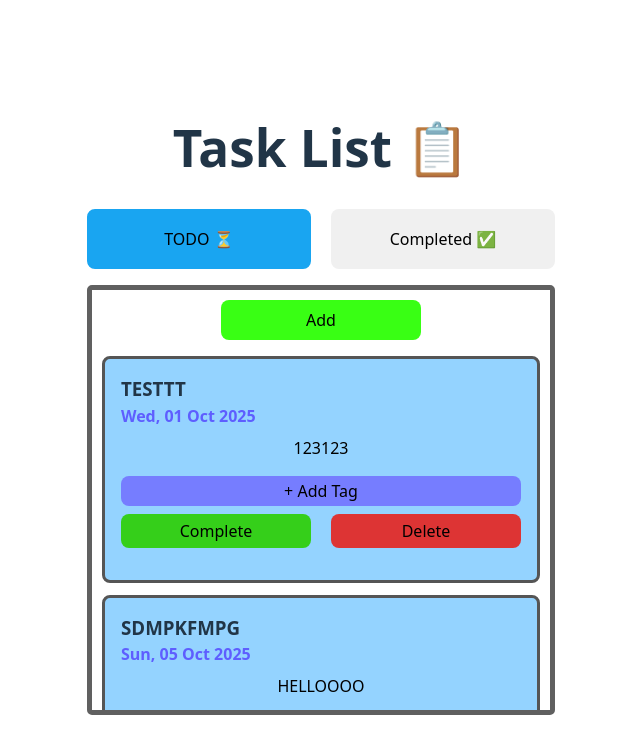
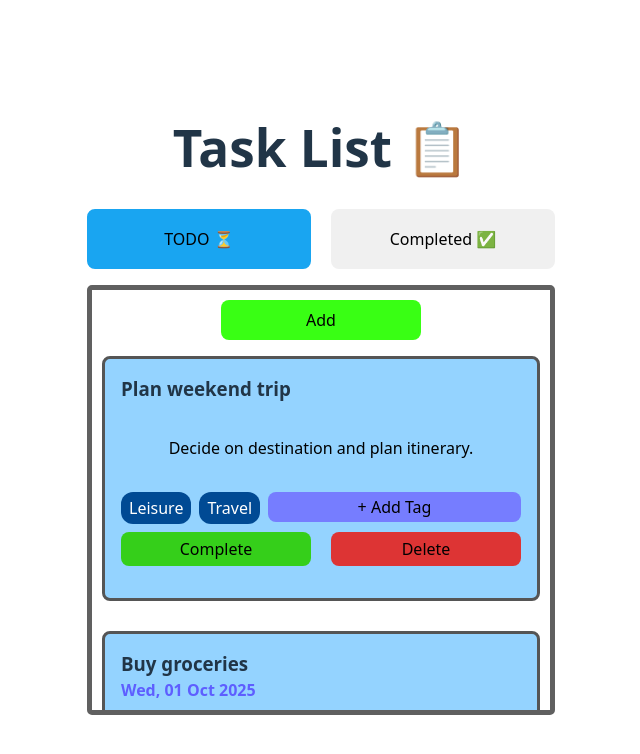
Before and after one commit to RiddhRam/YURS-GUI-Task, a React (Vite) app: page / in a window 1280 px wide. Shown: the top 754 px of the page, without its empty margins (319-959 px from the left). Built offline with nearby package versions, Linux system fonts and the light colour scheme.

Commit message:
Final touches

```diff
--- a/src/App.css
+++ b/src/App.css
@@ -147,7 +147,7 @@ li {
   border: 3px solid #ccc;
   border-radius: 8px;
   padding: 16px;
-  margin-bottom: 12px;
+  margin-bottom: 30px;
   list-style-type: none;
   max-width: 400px;
 }
--- a/src/components/TaskList.tsx
+++ b/src/components/TaskList.tsx
@@ -7,46 +7,46 @@ export function TaskList({ viewToDoScreen }: { viewToDoScreen: boolean }) {
 
   const [toDoTasks, setToDoTasks] = useState<TaskListData[]>([
     {
-      name: "TESTTT",
-      description: "123123",
+      name: "Buy groceries",
+      description: "Pick up milk and fruits from the store.",
       date: new Date("2025-10-01"),
-      tags: [],
+      tags: ["Shopping", "Errands"],
       completed: false,
     },
     {
-      name: "DFMPSGSERS",
-      description: "ADFDSGDSG",
+      name: "Submit project report",
+      description: "Finalize and submit the project report.",
       date: new Date("2025-10-03"),
-      tags: [],
+      tags: ["Homework", "School", "Urgent"],
       completed: true,
     },
     {
-      name: "SDMPKFMPG",
-      description: "HELLOOOO",
+      name: "Complete math homework",
+      description: "Finish exercises from chapters 5.",
       date: new Date("2025-10-05"),
-      tags: ["Homework"],
+      tags: ["Homework", "School"],
       completed: false,
     },
     {
-      name: "NOSOGNSGSD",
-      description: "Hello world",
+      name: "Clean the living room",
+      description: "Vacuum the carpet.",
       date: new Date("2025-10-01"),
-      tags: ["Homework"],
+      tags: ["Chores", "Home"],
       completed: true,
     },
     {
-      name: "SDMFPPSGR",
-      description: "DSDGDSMGSDP",
+      name: "Car maintenance",
+      description: "Get the oil changed.",
       date: new Date("2025-10-05"),
-      tags: ["Chores", "Car", "Idk"],
+      tags: ["Car", "Maintenance"],
       completed: true,
     },
     {
-      name: "SDMFPPSGRksfalaksf",
-      description: "DSDGDSMfsajksfafsDP",
+      name: "Plan weekend trip",
+      description: "Decide on destination and plan itinerary.",
       date: undefined,
-      tags: ["Chores", "Car"],
-      completed: true,
+      tags: ["Leisure", "Travel"],
+      completed: false,
     },
   ])
 
--- a/src/components/TaskListItem.tsx
+++ b/src/components/TaskListItem.tsx
@@ -23,7 +23,7 @@ export function TaskListItem({ name, description, date, tags, completed, onDelet
         {/* Trim the time, just keep the date*/}
         <span id={"due-date"}> {date ? date.toUTCString().substring(0, date.toUTCString().length - 13) : ''}</span>
       </div>
-      <p style={{ marginTop: '8px', whiteSpace: 'normal', wordBreak: 'break-word' }}>{description}</p>
+      <p style={{ padding: '16px', whiteSpace: 'normal', wordBreak: 'break-word' }}>{description}</p>
 
       {/* Tags */}
       <div style={{ display: "flex", gap: "8px", marginBottom: "8px" }}>
```
